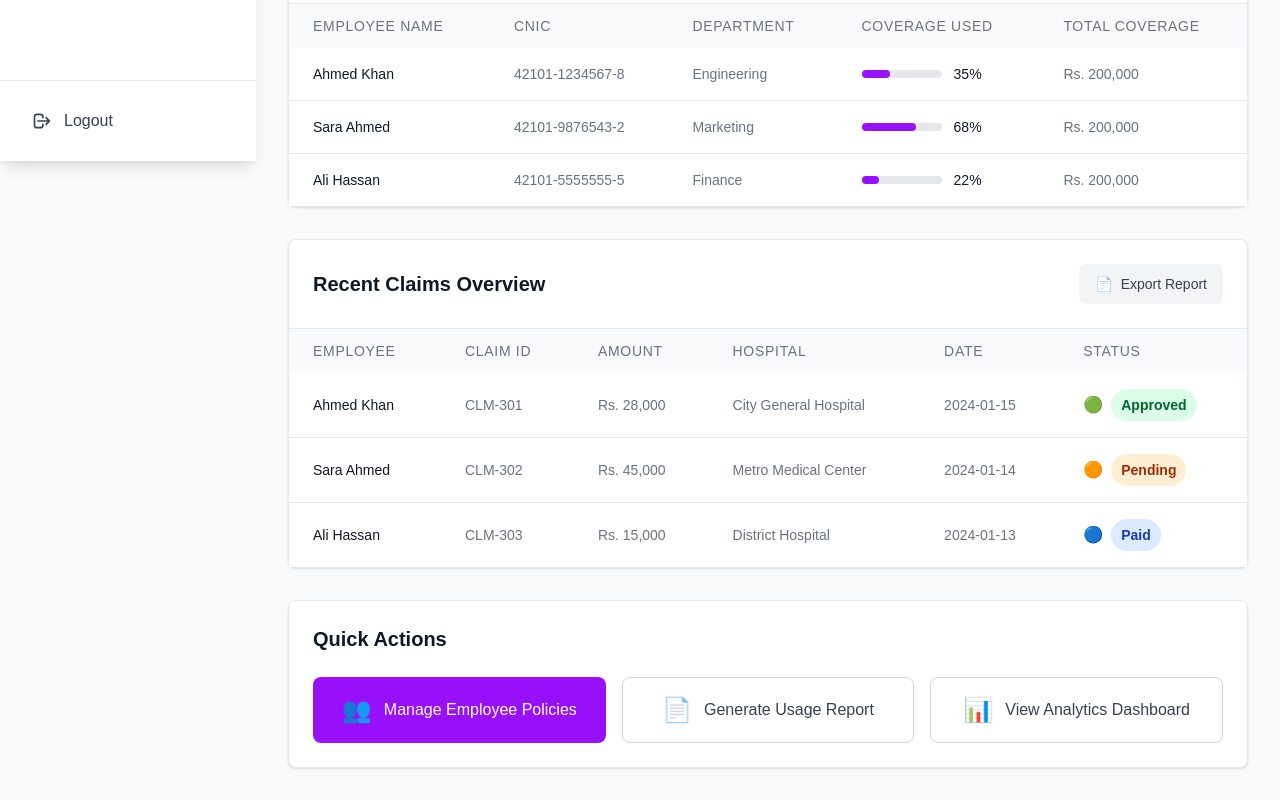
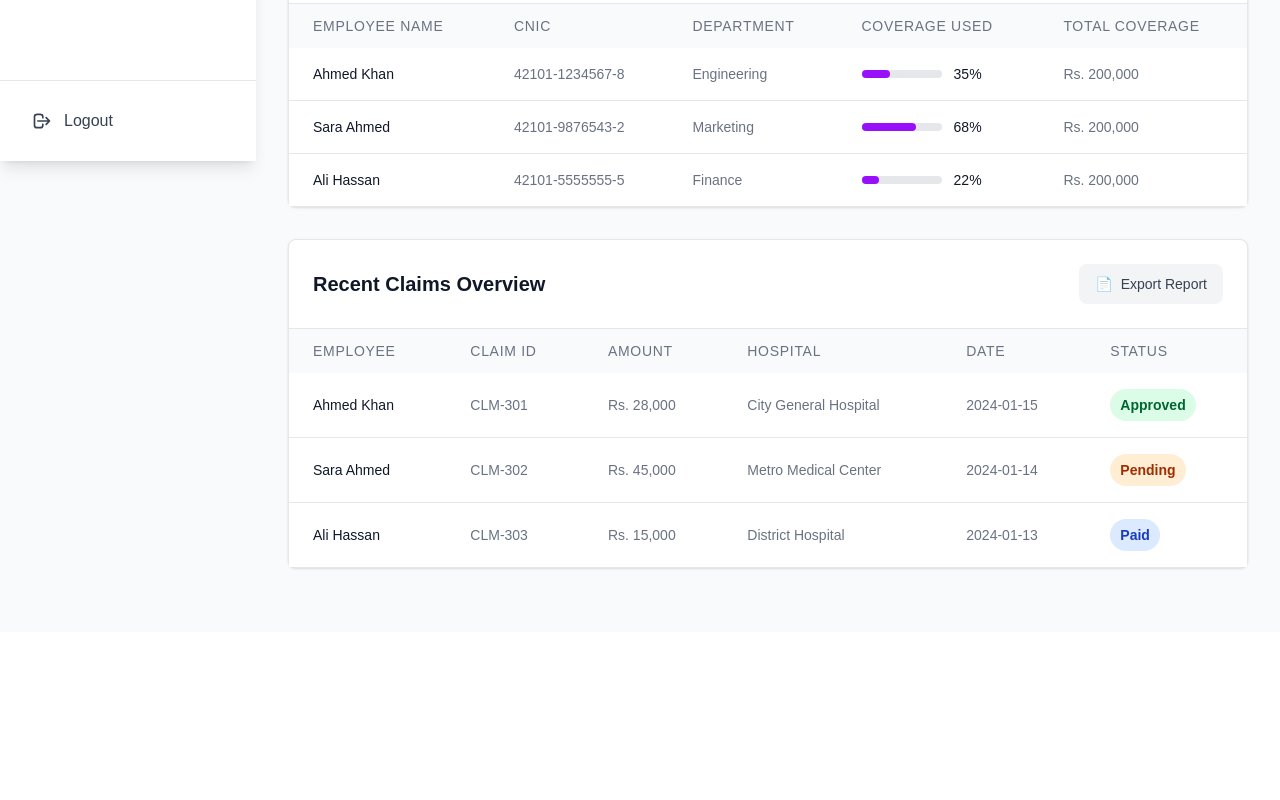
Before and after one commit to umairahsan10/InsureLink, a Next.js app in the folder client/: page /corporate/dashboard in a window 1280 px wide. Shown: the part 639-1439 px from the top of the page. After the commit the page ends 1271 px from the top, so only its background shows below. Built offline with nearby package versions, Linux system fonts and the light colour scheme.

Commit message:
Made buttons workable on the dashhboard of corporate

```diff
--- a/client/src/components/corporate/CorporateDashboard.tsx
+++ b/client/src/components/corporate/CorporateDashboard.tsx
@@ -82,7 +82,7 @@ export default function CorporateDashboard() {
       <RecentClaimsOverview claims={sampleClaimsData} />
 
       {/* Quick Actions */}
-      <QuickActions />
+      {/* <QuickActions /> */}
     </div>
   );
 }
--- a/client/src/components/corporate/EmployeeCoverageStatus.tsx
+++ b/client/src/components/corporate/EmployeeCoverageStatus.tsx
@@ -1,3 +1,7 @@
+"use client";
+
+import { useRouter } from "next/navigation";
+
 interface EmployeeCoverageData {
   name: string;
   cnic: string;
@@ -10,13 +14,26 @@ interface EmployeeCoverageStatusProps {
   employees: EmployeeCoverageData[];
 }
 
-export default function EmployeeCoverageStatus({ employees }: EmployeeCoverageStatusProps) {
+export default function EmployeeCoverageStatus({
+  employees,
+}: EmployeeCoverageStatusProps) {
+  const router = useRouter();
+
+  const handleViewAll = () => {
+    router.push("/corporate/employees");
+  };
+
   return (
     <div className="bg-white rounded-lg shadow-sm border border-gray-200 mb-6 md:mb-8">
       <div className="p-5 md:p-6 border-b border-gray-200">
         <div className="flex flex-col sm:flex-row justify-between items-start sm:items-center gap-3">
-          <h2 className="text-xl md:text-xl font-semibold text-gray-900">Employee Coverage Status</h2>
-          <button className="flex items-center space-x-2 px-4 py-2.5 text-sm font-medium text-gray-700 bg-gray-100 hover:bg-gray-200 rounded-lg transition-colors whitespace-nowrap">
+          <h2 className="text-xl md:text-xl font-semibold text-gray-900">
+            Employee Coverage Status
+          </h2>
+          <button
+            onClick={handleViewAll}
+            className="flex items-center space-x-2 px-4 py-2.5 text-sm font-medium text-gray-700 bg-gray-100 hover:bg-gray-200 rounded-lg transition-colors whitespace-nowrap"
+          >
             <span>👁️</span>
             <span>View All</span>
           </button>
@@ -64,7 +81,9 @@ export default function EmployeeCoverageStatus({ employees }: EmployeeCoverageSt
                         style={{ width: `${employee.coverageUsed}%` }}
                       ></div>
                     </div>
-                    <span className="text-sm text-gray-900">{employee.coverageUsed}%</span>
+                    <span className="text-sm text-gray-900">
+                      {employee.coverageUsed}%
+                    </span>
                   </div>
                 </td>
                 <td className="px-4 md:px-6 py-4 md:py-4 whitespace-nowrap text-sm text-gray-500">
--- a/client/src/components/corporate/QuickActions.tsx
+++ b/client/src/components/corporate/QuickActions.tsx
@@ -43,28 +43,28 @@ export default function QuickActions() {
     router.push('/corporate/dashboard'); // Assuming analytics is on dashboard
   };
 
-  return (
-    <div className="bg-white rounded-lg shadow-sm p-5 md:p-6 border border-gray-200">
-      <h2 className="text-xl md:text-xl font-semibold text-gray-900 mb-5 md:mb-6">Quick Actions</h2>
+  // return (
+  //   <div className="bg-white rounded-lg shadow-sm p-5 md:p-6 border border-gray-200">
+  //     <h2 className="text-xl md:text-xl font-semibold text-gray-900 mb-5 md:mb-6">Quick Actions</h2>
 
-      <div className="grid grid-cols-1 sm:grid-cols-2 lg:grid-cols-3 gap-4">
-        <QuickActionButton
-          title="Manage Employee Policies"
-          icon="👥"
-          onClick={handleManagePolicies}
-          variant="primary"
-        />
-        <QuickActionButton
-          title="Generate Usage Report"
-          icon="📄"
-          onClick={handleGenerateReport}
-        />
-        <QuickActionButton
-          title="View Analytics Dashboard"
-          icon="📊"
-          onClick={handleViewAnalytics}
-        />
-      </div>
-    </div>
-  );
+  //     <div className="grid grid-cols-1 sm:grid-cols-2 lg:grid-cols-3 gap-4">
+  //       <QuickActionButton
+  //         title="Manage Employee Policies"
+  //         icon="👥"
+  //         onClick={handleManagePolicies}
+  //         variant="primary"
+  //       />
+  //       <QuickActionButton
+  //         title="Generate Usage Report"
+  //         icon="📄"
+  //         onClick={handleGenerateReport}
+  //       />
+  //       <QuickActionButton
+  //         title="View Analytics Dashboard"
+  //         icon="📊"
+  //         onClick={handleViewAnalytics}
+  //       />
+  //     </div>
+  //   </div>
+  // );
 }
--- a/client/src/components/corporate/RecentClaimsOverview.tsx
+++ b/client/src/components/corporate/RecentClaimsOverview.tsx
@@ -1,10 +1,12 @@
+"use client";
+
 interface ClaimData {
   employee: string;
   claimId: string;
   amount: string;
   hospital: string;
   date: string;
-  status: 'Approved' | 'Pending' | 'Paid';
+  status: "Approved" | "Pending" | "Paid";
 }
 
 interface RecentClaimsOverviewProps {
@@ -13,37 +15,78 @@ interface RecentClaimsOverviewProps {
 
 const getStatusColor = (status: string) => {
   switch (status) {
-    case 'Approved':
-      return 'bg-green-100 text-green-800';
-    case 'Pending':
-      return 'bg-orange-100 text-orange-800';
-    case 'Paid':
-      return 'bg-blue-100 text-blue-800';
+    case "Approved":
+      return "bg-green-100 text-green-800";
+    case "Pending":
+      return "bg-orange-100 text-orange-800";
+    case "Paid":
+      return "bg-blue-100 text-blue-800";
     default:
-      return 'bg-gray-100 text-gray-800';
+      return "bg-gray-100 text-gray-800";
   }
 };
 
-const getStatusDot = (status: string) => {
-  switch (status) {
-    case 'Approved':
-      return '🟢';
-    case 'Pending':
-      return '🟠';
-    case 'Paid':
-      return '🔵';
-    default:
-      return '⚪';
-  }
-};
+// const getStatusDot = (status: string) => {
+//   switch (status) {
+//     case 'Approved':
+//       return '🟢';
+//     case 'Pending':
+//       return '🟠';
+//     case 'Paid':
+//       return '🔵';
+//     default:
+//       return '⚪';
+//   }
+// };
 
-export default function RecentClaimsOverview({ claims }: RecentClaimsOverviewProps) {
+export default function RecentClaimsOverview({
+  claims,
+}: RecentClaimsOverviewProps) {
+  const handleExportReport = () => {
+    const headers = [
+      "Employee",
+      "Claim ID",
+      "Amount",
+      "Hospital",
+      "Date",
+      "Status",
+    ];
+    const rows = claims.map((claim) => [
+      claim.employee,
+      claim.claimId,
+      claim.amount,
+      claim.hospital,
+      claim.date,
+      claim.status,
+    ]);
+
+    const escapeCsv = (value: string) => `"${value.replace(/"/g, '""')}"`;
+    const csvContent = [headers, ...rows]
+      .map((row) => row.map(escapeCsv).join(","))
+      .join("\r\n");
+
+    const blob = new Blob([csvContent], { type: "text/csv;charset=utf-8;" });
+    const url = URL.createObjectURL(blob);
+    const link = document.createElement("a");
+    link.href = url;
+    link.setAttribute("download", "corporate-claims-report.csv");
+    document.body.appendChild(link);
+    link.click();
+    document.body.removeChild(link);
+    URL.revokeObjectURL(url);
+  };
+
   return (
     <div className="bg-white rounded-lg shadow-sm border border-gray-200 mb-6 md:mb-8">
       <div className="p-5 md:p-6 border-b border-gray-200">
         <div className="flex flex-col sm:flex-row justify-between items-start sm:items-center gap-3">
-          <h2 className="text-xl md:text-xl font-semibold text-gray-900">Recent Claims Overview</h2>
-          <button className="flex items-center space-x-2 px-4 py-2.5 text-sm font-medium text-gray-700 bg-gray-100 hover:bg-gray-200 rounded-lg transition-colors whitespace-nowrap">
+          <h2 className="text-xl md:text-xl font-semibold text-gray-900">
+            Recent Claims Overview
+          </h2>
+          <button
+            onClick={handleExportReport}
+            className="flex items-center space-x-2 px-4 py-2.5 text-sm font-medium text-gray-700 bg-gray-100 hover:bg-gray-200 rounded-lg transition-colors whitespace-nowrap"
+          >
             <span>📄</span>
             <span>Export Report</span>
           </button>
@@ -94,8 +137,12 @@ export default function RecentClaimsOverview({ claims }: RecentClaimsOverviewPro
                 </td>
                 <td className="px-4 md:px-6 py-4 md:py-4 whitespace-nowrap">
                   <div className="flex items-center">
-                    <span className="mr-2 text-base">{getStatusDot(claim.status)}</span>
-                    <span className={`inline-flex px-2.5 py-1.5 text-sm font-semibold rounded-full ${getStatusColor(claim.status)}`}>
+                    {/* <span className="mr-2 text-base">{getStatusDot(claim.status)}</span> */}
+                    <span
+                      className={`inline-flex px-2.5 py-1.5 text-sm font-semibold rounded-full ${getStatusColor(
+                        claim.status
+                      )}`}
+                    >
                       {claim.status}
                     </span>
                   </div>
```
